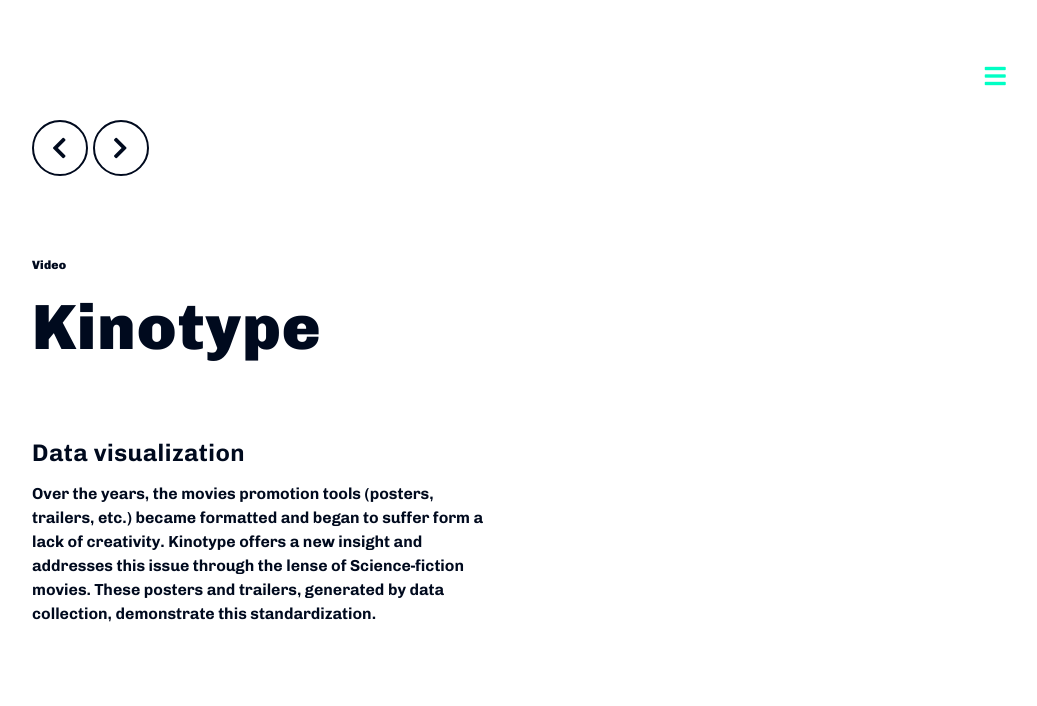
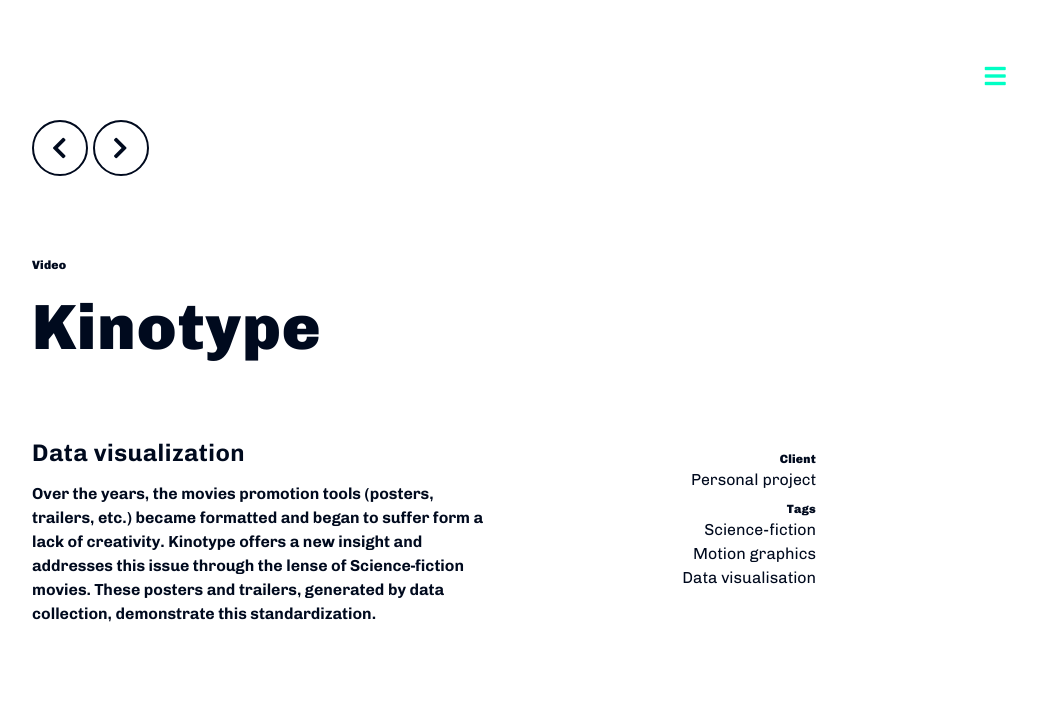
Before and after one commit to ArnaudDarre/portfolio, a Jekyll site: the page built from _projects/kinotype.md, in a window 1280 px wide. Shown: the top 706 px of the page, without its empty margins (208-1245 px from the left). Built offline with Jekyll 4.4.1, drawn with Linux system fonts in a browser that asks for light colours; grey boxes are pictures that could not be loaded.

Commit message:
content: add meta

```diff
--- a/_includes/containers/menu.html
+++ b/_includes/containers/menu.html
@@ -8,7 +8,7 @@
                 <button class="button button--icon button--large button--white">
                     <i class="button__inner fas fa-bars"></i>
                 </button>
-                {% if page == 'index %}
+                {% if page.layout == 'index' %}
                 <div class="anchor">
                     <div class="anchor__container">
                         <div class="anchor__item">
--- a/_layouts/projects.html
+++ b/_layouts/projects.html
@@ -2,7 +2,7 @@
 
 <!-- <section id="projects" class="row section" style="background-image: url({{ site.url }}{{ site.resourceurl }}projects/{{ page.title | slugify }}/{{ page.title | slugify }}-cover.jpg)"> -->
 <section id="projects" class="row section">
-        <div class="section__content">
+    <div class="section__content">
         <div class="coloffset--3 col--12 block">
             <div class="row">
                 <nav class="col--12 project__nav">
@@ -24,12 +24,30 @@
                     {% if page.title %}
                         <h2 class="col--12 project__title section__subtitle title">{{ page.title }}</h2>
                     {% endif %}
-                    {% if page.subtitle %}
-                        <h3 class="col--12 project__subtitle lead">{{ page.subtitle }}</h3>
-                    {% endif %}
-                    {% if page.body %}
-                        <p class="col--6 project__body body--bold">{{ page.body }}</p>
-                    {% endif %}
+                    <div class="col--12">
+                        <div class="row">
+                            <div class="col--6">
+                                {% if page.subtitle %}
+                                    <h3 class="project__subtitle lead">{{ page.subtitle }}</h3>
+                                {% endif %}
+                                {% if page.body %}
+                                    <p class="project__body body--bold">{{ page.body }}</p>
+                                {% endif %}
+                            </div>
+                            <div class="col--4 body--right project__meta">
+                                {% if page.client %}
+                                    <p class="label">Client</p>
+                                    <p class="body">{{ page.client }}</p>
+                                {% endif %}
+                                {% if page.tags %}
+                                    <p class="label">Tags</p>
+                                        {% for tag in page.tags %}
+                                            <p>{{ tag.tag }}</p>
+                                        {% endfor %}
+                                {% endif %}
+                            </div>
+                        </div>
+                    </div>
                 </div>
             </div>
         </div>
@@ -41,7 +59,9 @@
             </div>
         {% endif %}
         {{ content }}
+        <!-- <div class="project__related"></div> -->
     </div>
 </section>
 
+
 {% include footer.html %}
--- a/_projects/kinotype.md
+++ b/_projects/kinotype.md
@@ -9,7 +9,7 @@ category: Video
 video_id: 130741186
 
 featured: 1
-client: personal project
+client: Personal project
 tags:
   - tag: Science-fiction
   - tag: Motion graphics
```
Also changed, not shown: _projects/unearth.md (+4 -1 lines), public/sass/layouts/_projects.scss (+7 -0 lines), public/sass/partials/_typography.scss (+9 -0 lines), public/stylesheets/style.css.
